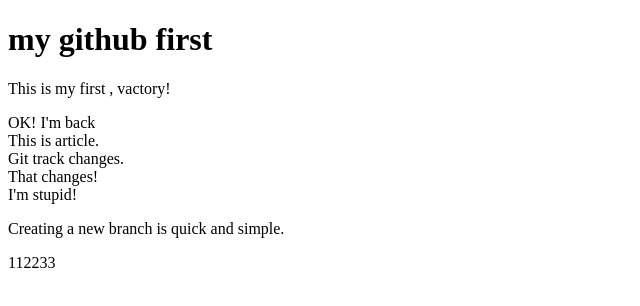
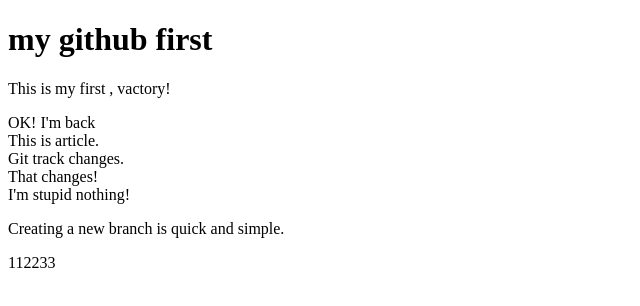
Before and after one commit to 199dqx/mygist, a plain HTML site: page test.html in a window 1280 px wide. Shown: the full height of the page, 0-640 px from the left. Drawn offline with Linux system fonts and the light colour scheme.

Commit message:
fix bug 101

```diff
--- a/test.html
+++ b/test.html
@@ -17,7 +17,7 @@
         <article>This is article.</article>
         <div>Git track changes.</div>
         <div>That changes!</div>
-        <div>I'm stupid!</div>
+        <div>I'm stupid nothing!</div>
         <p>Creating a new branch is quick and simple.</p>
         <p>112233</p>
     </body>
```
